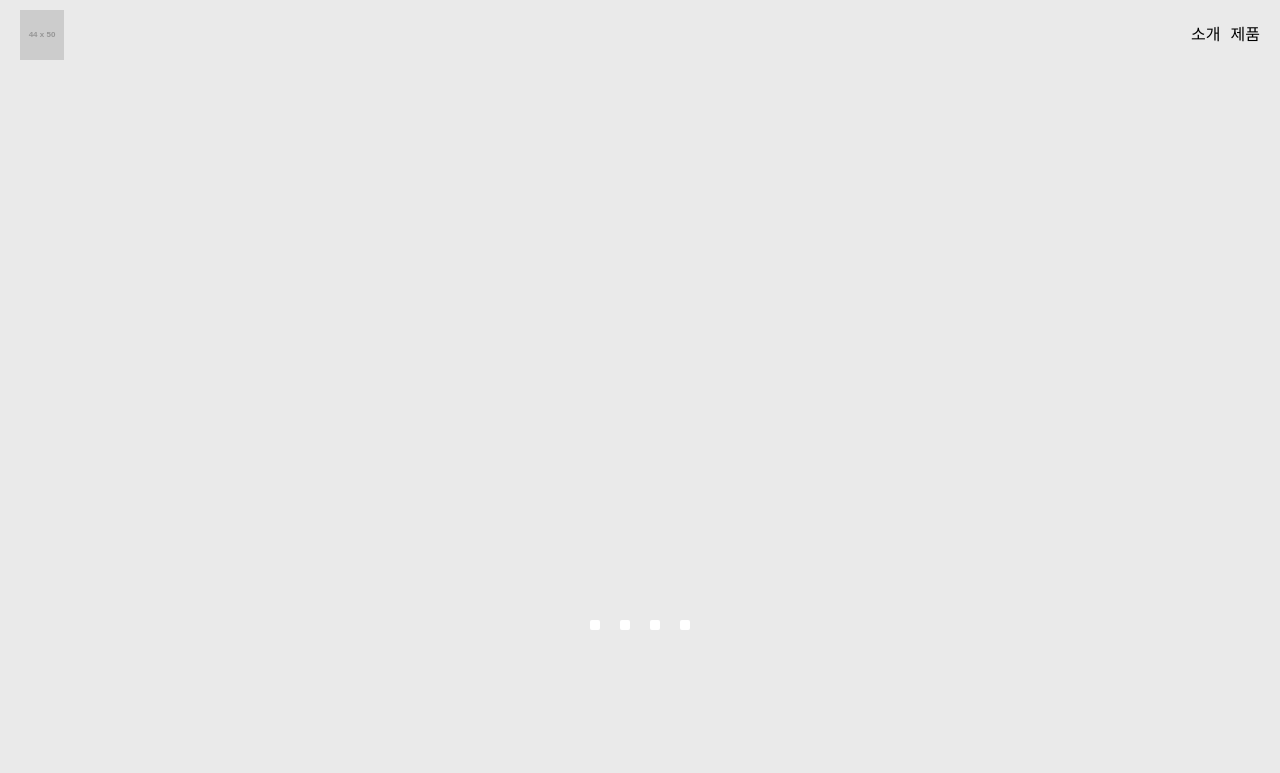
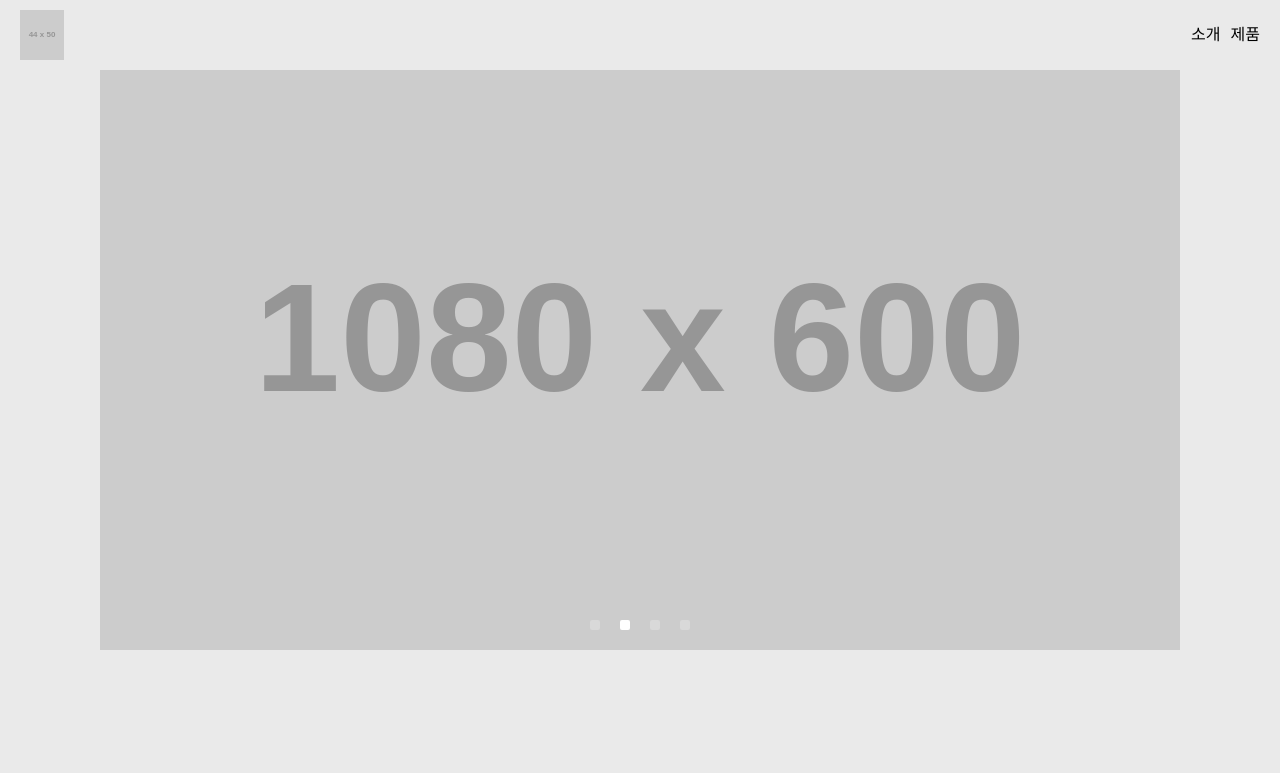
Before and after one commit to gnfnfnr/techneck, a React (Create React App) app: page / in a window 1280 px wide. Shown: the top 773 px of the page. Built offline with nearby package versions, Linux system fonts and the light colour scheme.

Commit message:
feat: make a slider interactive

```diff
--- a/src/pages/components/Slider.tsx
+++ b/src/pages/components/Slider.tsx
@@ -1,4 +1,4 @@
-import React from "react";
+import React, { useEffect, useRef, useState } from "react";
 import styled from "styled-components";
 
 const SliderBox = styled.div`
@@ -9,16 +9,17 @@ const SliderBox = styled.div`
   margin: 0 auto;
 `;
 
-const SliderImage = styled.img<{ show: boolean }>`
+const SliderImage = styled.img<{ index: number; current: number }>`
   width: 100%;
   object-fit: contain;
   position: absolute;
   top: 0;
   left: 0;
-  display: none;
+  visibility: ${({ index, current }) =>
+    index === current ? "visible" : "hidden"};
 `;
 
-const SliderButton = styled.div`
+const SliderButtonsBox = styled.div`
   position: absolute;
   bottom: 20px;
   left: 50%;
@@ -26,33 +27,70 @@ const SliderButton = styled.div`
   display: flex;
   width: 100px;
   justify-content: space-between;
+`;
 
-  & button {
-    all: unset;
-    background-color: #fff;
-    width: 10px;
-    height: 10px;
-    border-radius: 2px;
-  }
+const SliderButton = styled.button<{ index: number; current: number }>`
+  all: unset;
+  background-color: #${({ index, current }) => (index === current ? "fff" : "ffffff40")};
+  width: 10px;
+  height: 10px;
+  border-radius: 2px;
 `;
 
 interface Image {
   imageUrl: string[];
 }
 
+interface IUseInterval {
+  (callback: () => void, interval: number): void;
+}
+
+const useInterval: IUseInterval = (callback, interval) => {
+  const savedCallback = useRef<(() => void) | null>(null);
+
+  useEffect(() => {
+    savedCallback.current = callback;
+  });
+
+  useEffect(() => {
+    function tick() {
+      if (savedCallback.current) {
+        savedCallback.current();
+      }
+    }
+
+    let id = setInterval(tick, interval);
+    return () => clearInterval(id);
+  }, [interval]);
+};
+
 const Slider = ({ imageUrl }: Image) => {
+  const [current, setCurrent] = useState<number>(0);
   const button = Array.from({ length: imageUrl.length }, (_, index) => index);
-  console.log(button);
+  useInterval(() => {
+    setCurrent(current >= 3 ? 0 : current + 1);
+  }, 5000);
   return (
     <SliderBox>
-      {imageUrl.map((url) => (
-        <SliderImage src={url} alt="로고 이미지" show={false} />
+      {imageUrl.map((url, index) => (
+        <SliderImage
+          src={url}
+          alt="로고 이미지"
+          index={index}
+          current={current}
+          key={url}
+        />
       ))}
-      <SliderButton>
+      <SliderButtonsBox>
         {button.map((index) => (
-          <button key={index} />
+          <SliderButton
+            key={index}
+            onClick={() => setCurrent(index)}
+            index={index}
+            current={current}
+          />
         ))}
-      </SliderButton>
+      </SliderButtonsBox>
     </SliderBox>
   );
 };
```
